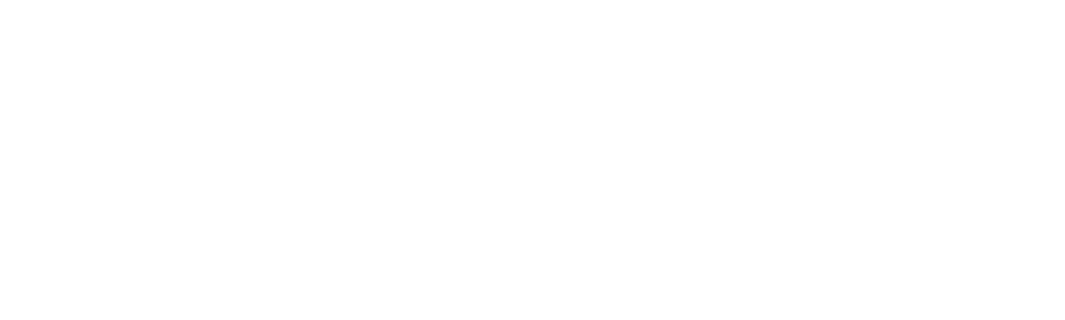
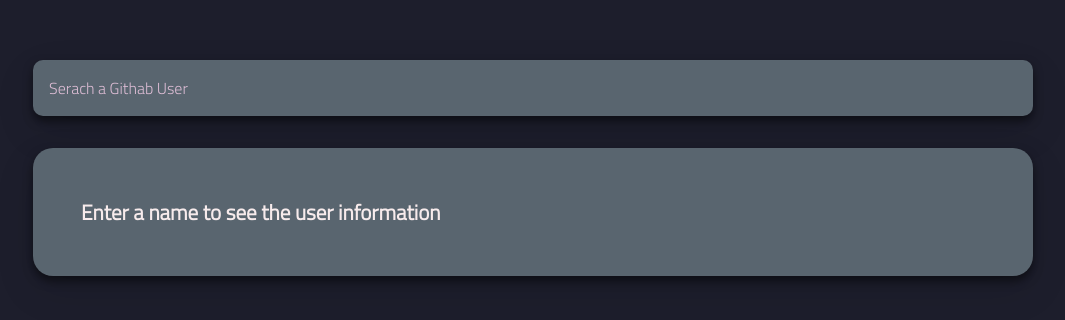
Before and after one commit to rustaee/new-projects, a Vue app: page /github in a window 1280 px wide. Before the commit this address had no page. Shown: the part 232-552 px from the top of the page, without its empty margins (107-1172 px from the left). Built offline with nearby package versions, Linux system fonts and the light colour scheme.

Commit message:
Githab user search

```diff
--- a/package.json
+++ b/package.json
@@ -8,8 +8,12 @@
     "lint": "vue-cli-service lint"
   },
   "dependencies": {
+    "@fortawesome/fontawesome-svg-core": "^1.2.35",
+    "@fortawesome/free-solid-svg-icons": "^5.15.3",
+    "@fortawesome/vue-fontawesome": "^3.0.0-3",
     "core-js": "^3.6.5",
     "vue": "^3.0.0",
+    "vue-axios": "^3.2.4",
     "vue-router": "^4.0.0-0",
     "vuex": "^4.0.0-0"
   },
--- /dev/null
+++ b/src/components/ui/BaseLoading.vue
@@ -0,0 +1,35 @@
+<template>
+  <div id="loading">
+    <font-awesome-icon icon="spinner" />
+  </div>
+</template>
+<style lang="scss">
+#loading {
+  position: absolute;
+  width: 100%;
+  height: 100%;
+
+  & > * {
+    font-size: 2rem;
+    position: absolute;
+    top: 50%;
+    left: 50%;
+    transform: translate(-50% -50%);
+    animation: spinner 0.7s steps(4) infinite;
+  }
+}
+
+@keyframes spinner {
+  0% {
+    transform: rotate(0deg);
+  }
+
+  50% {
+    transform: rotate(180deg);
+  }
+
+  100% {
+    transform: rotate(360deg);
+  }
+}
+</style>
--- a/src/main.js
+++ b/src/main.js
@@ -2,8 +2,16 @@
 import App from "./App.vue";
 import router from "./router";
 import store from "./store";
+import axios from "axios";
+import VueAxios from "vue-axios";
+import { library } from "@fortawesome/fontawesome-svg-core";
+import { faSpinner } from "@fortawesome/free-solid-svg-icons";
+import { FontAwesomeIcon } from "@fortawesome/vue-fontawesome";
 
+library.add(faSpinner);
 createApp(App)
   .use(store)
   .use(router)
+  .use(VueAxios, axios)
+  .component("font-awesome-icon", FontAwesomeIcon)
   .mount("#app");
--- a/src/router/index.js
+++ b/src/router/index.js
@@ -20,6 +20,11 @@
     path: "/paint",
     name: "Paint",
     component: () => import("@/views/Paint.vue")
+  },
+  {
+    path: "/github",
+    name: "/Git",
+    component: () => import("@/views/GithubProfile.vue")
   }
 ];
 
--- a/src/styles/_global.scss
+++ b/src/styles/_global.scss
@@ -2,13 +2,15 @@
 //    imports  //
 //**************//
 @import url('https://fonts.googleapis.com/css2?family=Roboto&display=swap');
+@import url('https://fonts.googleapis.com/css2?family=Titillium+Web:wght@300&display=swap');
 
 //****************//
 //    Variables  //
 //**************//
 $color: rgb(25, 31, 58);
 $font: 'Roboto', sans-serif;
-$font-size: 15px;
+$font-titi: 'Titillium Web', sans-serif;
+$font-size: 14px;
 
 //****************//
 //    Mixins  //
--- /dev/null
+++ b/src/views/GithubProfile.vue
@@ -0,0 +1,200 @@
+<template>
+  <div class="container">
+    <div class="github">
+      <form @submit.prevent="getUser" class="user-form">
+        <input
+          type="text"
+          class="search"
+          v-model="username"
+          placeholder="Serach a Githab User"
+        />
+      </form>
+      <main class="main">
+        <!-- Loading -->
+        <base-loading v-if="loading"></base-loading>
+        <!-- End Loading -->
+        <div v-else-if="error" class="card">
+          <h2>{{ error }}</h2>
+        </div>
+        <div v-else-if="foundUser" class="card">
+          <div>
+            <img :src="user.avatar_url" alt="userName" class="avatar" />
+          </div>
+          <div class="user-info">
+            <h2>{{ user.name }}</h2>
+            <p>
+              {{ user.bio }}
+            </p>
+
+            <ul>
+              <li>{{ user.followers }} <strong> &nbsp;Followers</strong></li>
+              <li>{{ user.following }} <strong> &nbsp;Following</strong></li>
+              <li>{{ user.public_repos }} <strong>&nbsp; Repos</strong></li>
+            </ul>
+
+            <div class="repos">
+              <a
+                v-for="repo in userRepos"
+                :key="repo.id"
+                :href="repo.html_url"
+                target="_blank"
+                class="repo"
+                >{{ repo.name }}</a
+              >
+            </div>
+          </div>
+        </div>
+        <div v-else class="card">
+          <h2>Enter a name to see the user information</h2>
+        </div>
+      </main>
+    </div>
+  </div>
+</template>
+<script>
+import BaseLoading from "@/components/ui/BaseLoading.vue";
+export default {
+  components: { "base-loading": BaseLoading },
+  data() {
+    return {
+      APIURL: "https://api.github.com/users/",
+      foundUser: false,
+      error: null,
+      username: null,
+      user: null,
+      userRepos: null,
+      loading: false
+    };
+  },
+  methods: {
+    async getUser() {
+      try {
+        this.loading = true;
+        const { data } = await this.axios.get(this.APIURL + this.username);
+        this.error = null;
+        this.foundUser = true;
+        this.user = data;
+        this.getRepos();
+      } catch (err) {
+        this.error = "User not found";
+        this.loading = false;
+      }
+    },
+    async getRepos() {
+      try {
+        const { data } = await this.axios.get(
+          this.APIURL + this.username + "/repos?sort=created"
+        );
+        this.userRepos = data;
+        this.loading = false;
+      } catch (err) {
+        this.error = "Problem fetching Repos";
+        this.loading = false;
+      }
+    }
+  },
+  mounted() {}
+};
+</script>
+<style lang="scss" scoped>
+.container {
+  width: 100vw;
+  height: 100vh;
+  background-color: #1d1e2c;
+  color: #f7ebec;
+  @extend %flex-column;
+}
+.github {
+  width: 80%;
+  max-width: 1000px;
+  margin: auto;
+  font-family: $font-titi;
+
+  .main {
+    position: relative;
+  }
+
+  .user-form {
+    input {
+      width: 100%;
+      display: block;
+      background-color: #59656f;
+      border: none;
+      border-radius: 10px;
+      color: inherit;
+      padding: 1rem;
+      margin-bottom: 2rem;
+      font-family: inherit;
+      font-size: 1rem;
+      box-shadow: 0 5px 10px rgba(0, 0, 0, 0.5), 0 15px 40px rgba(0, 0, 0, 0.1);
+
+      &::placeholder {
+        color: #ddbdd5;
+      }
+    }
+  }
+
+  .card {
+    width: 100%;
+    border-radius: 20px;
+    background-color: #59656f;
+    display: flex;
+    text-align: left;
+    padding: 3rem;
+    box-shadow: 0 5px 10px rgba(0, 0, 0, 0.5), 0 15px 40px rgba(0, 0, 0, 0.1);
+
+    .avatar {
+      border-radius: 50%;
+      border: 10px solid #1d1e2c;
+      height: 150px;
+      width: 150px;
+    }
+
+    .user-info {
+      margin-left: 2rem;
+      min-width: 50%;
+
+      h2 {
+        margin-bottom: 1rem;
+      }
+
+      ul {
+        display: flex;
+        justify-content: space-between;
+        max-width: 400px;
+        margin-bottom: 1rem;
+
+        li {
+          display: flex;
+          align-items: center;
+
+          strong {
+            font-size: 0.9rem;
+            font-weight: normal;
+          }
+        }
+      }
+
+      p {
+        margin: 1rem 0;
+      }
+
+      .repo {
+        color: #ac9fbb;
+        background-color: #1d1e2c;
+        font-size: 0.7rem;
+        padding: 0.15rem 0.5rem;
+        margin: 0.25rem 0.5rem;
+        display: inline-block;
+      }
+    }
+  }
+}
+
+@media (max-width: 700px) {
+  .github .card {
+    flex-direction: column;
+    align-items: center;
+  }
+}
+</style>
```
Also changed, not shown: 1 other file (tests, documents, lock files or other folders).
